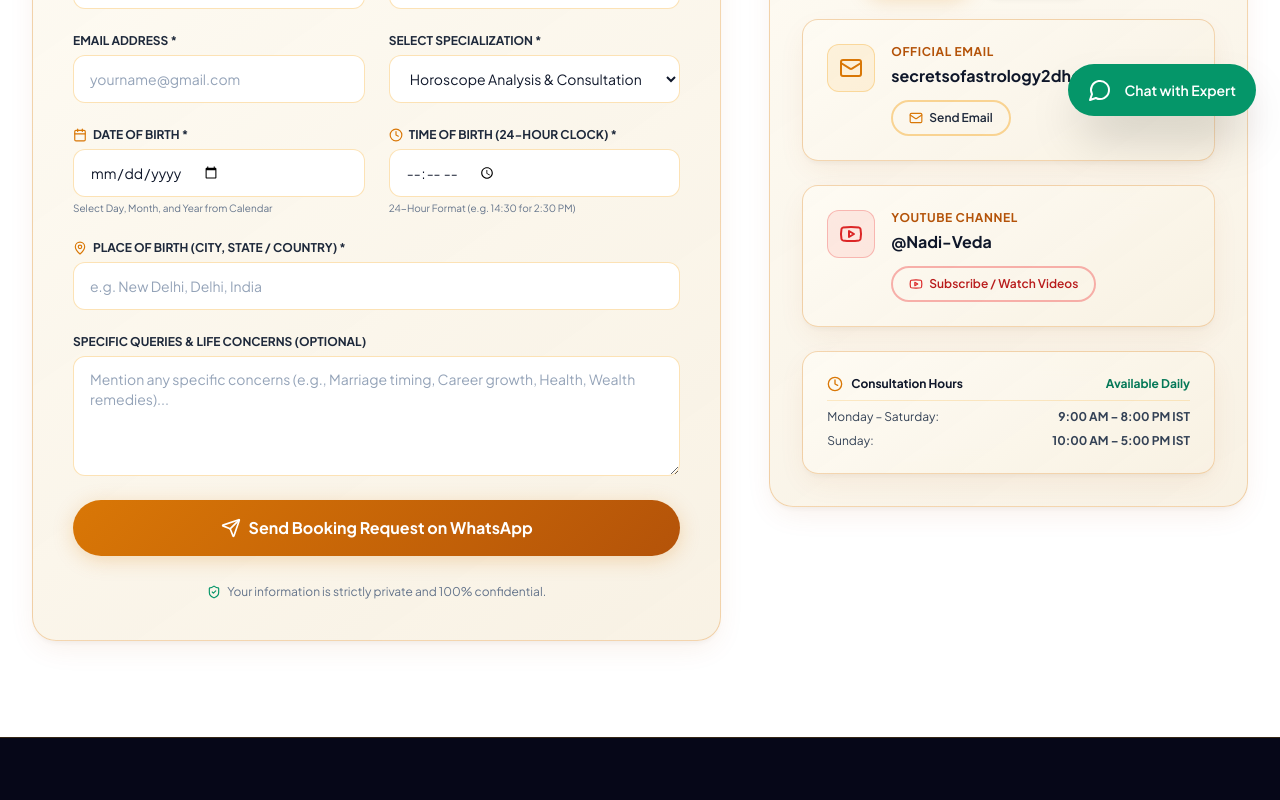
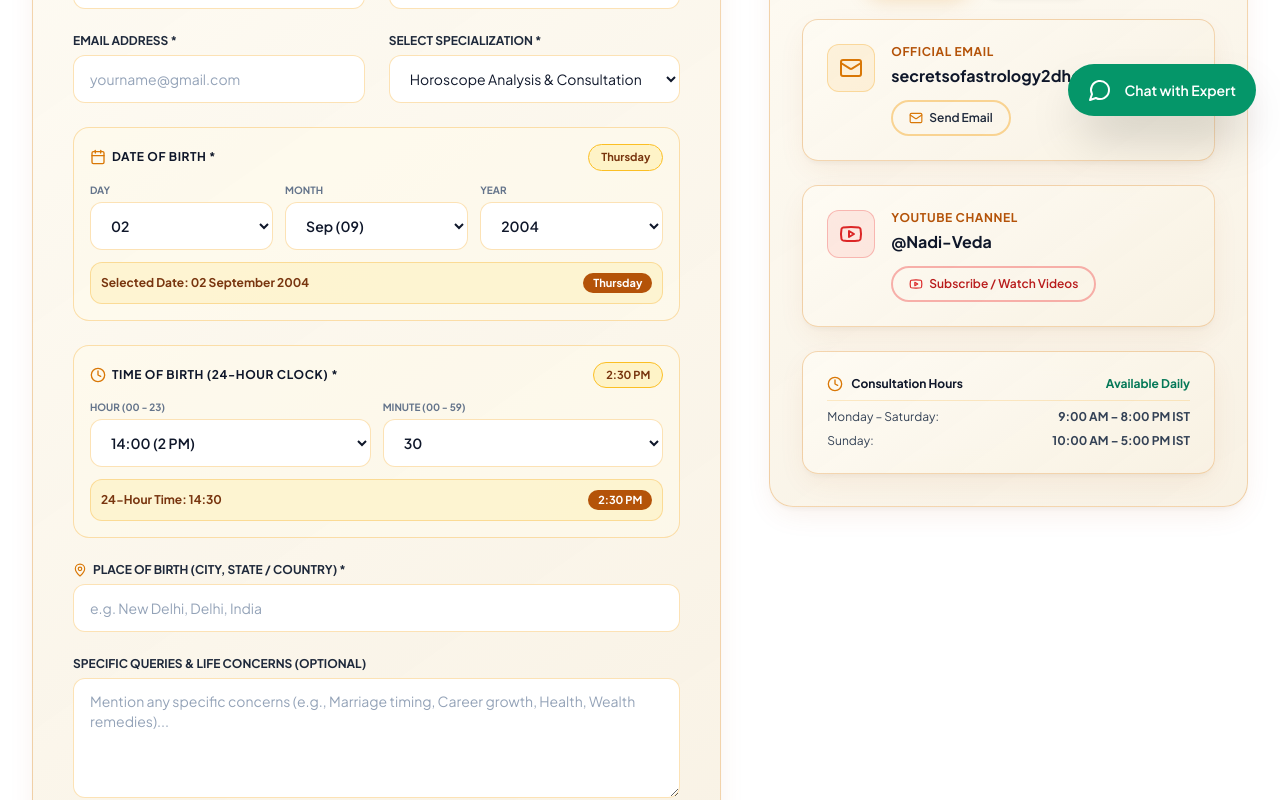
Before and after one commit to vanshrawat02/astrology-website, a Next.js app: page /contact in a window 1280 px wide. Shown: the part 660-1460 px from the top of the page. Built offline with nearby package versions, Linux system fonts and the light colour scheme.

Commit message:
Refactor Date of Birth and Time of Birth to fluid Day/Month/Year and 24h clock selectors with live weekday calculation badge

```diff
--- a/app/contact/page.tsx
+++ b/app/contact/page.tsx
@@ -18,8 +18,13 @@ function ContactForm() {
   const [phone, setPhone] = useState("");
   const [email, setEmail] = useState("");
   const [service, setService] = useState(preselectedService);
-  const [dob, setDob] = useState("");
-  const [tob, setTob] = useState("");
+  const [dobDay, setDobDay] = useState("02");
+  const [dobMonth, setDobMonth] = useState("09");
+  const [dobYear, setDobYear] = useState("2004");
+
+  const [tobHour, setTobHour] = useState("14");
+  const [tobMinute, setTobMinute] = useState("30");
+
   const [pob, setPob] = useState("");
   const [queries, setQueries] = useState("");
 
@@ -29,9 +34,50 @@ function ContactForm() {
     }
   }, [searchParams]);
 
+  const getFormattedDobInfo = (d: string, m: string, y: string) => {
+    if (!d || !m || !y) return null;
+    const yearNum = parseInt(y, 10);
+    const monthNum = parseInt(m, 10) - 1;
+    const dayNum = parseInt(d, 10);
+    if (isNaN(yearNum) || isNaN(monthNum) || isNaN(dayNum)) return null;
+    const dateObj = new Date(yearNum, monthNum, dayNum);
+    if (dateObj.getMonth() !== monthNum) return null;
+    const monthNames = [
+      "January", "February", "March", "April", "May", "June",
+      "July", "August", "September", "October", "November", "December"
+    ];
+    const weekday = dateObj.toLocaleDateString("en-US", { weekday: "long" });
+    const formattedDay = dayNum.toString().padStart(2, "0");
+    const monthName = monthNames[monthNum];
+    return {
+      formattedDate: `${formattedDay} ${monthName} ${yearNum}`,
+      weekday: weekday,
+      fullText: `${formattedDay} ${monthName} ${yearNum} (${weekday})`,
+    };
+  };
+
+  const getFormattedTobInfo = (h: string, m: string) => {
+    if (!h || !m) return null;
+    const hourNum = parseInt(h, 10);
+    const minNum = parseInt(m, 10);
+    if (isNaN(hourNum) || isNaN(minNum)) return null;
+    const formattedHour = hourNum.toString().padStart(2, "0");
+    const formattedMin = minNum.toString().padStart(2, "0");
+    const period = hourNum >= 12 ? "PM" : "AM";
+    const hour12 = hourNum % 12 === 0 ? 12 : hourNum % 12;
+    return {
+      time24: `${formattedHour}:${formattedMin}`,
+      time12: `${hour12}:${formattedMin} ${period}`,
+      fullText: `${formattedHour}:${formattedMin} (${hour12}:${formattedMin} ${period})`,
+    };
+  };
+
+  const dobInfo = getFormattedDobInfo(dobDay, dobMonth, dobYear);
+  const tobInfo = getFormattedTobInfo(tobHour, tobMinute);
+
   const handleSubmit = (e: React.FormEvent) => {
     e.preventDefault();
-    const textMessage = `*New Consultation Request*\n\n*Name:* ${fullName}\n*Phone:* ${phone}\n*Email:* ${email}\n*Specialization:* ${service}\n*Date of Birth:* ${dob || "N/A"}\n*Time of Birth (24h Clock):* ${tob || "N/A"}\n*Place of Birth:* ${pob || "N/A"}\n*Specific Queries:* ${queries || "N/A"}`;
+    const textMessage = `*New Consultation Request*\n\n*Name:* ${fullName}\n*Phone:* ${phone}\n*Email:* ${email}\n*Specialization:* ${service}\n*Date of Birth:* ${dobInfo ? dobInfo.fullText : "N/A"}\n*Time of Birth (24h Clock):* ${tobInfo ? tobInfo.fullText : "N/A"}\n*Place of Birth:* ${pob || "N/A"}\n*Specific Queries:* ${queries || "N/A"}`;
     const encodedText = encodeURIComponent(textMessage);
     const whatsappUrl = `https://wa.me/919319506529?text=${encodedText}`;
     window.open(whatsappUrl, "_blank");
@@ -115,40 +161,139 @@ function ContactForm() {
             </div>
           </div>
 
-          {/* BIRTH DATE & BIRTH TIME (CALENDAR & 24H CLOCK) */}
-          <div className="grid sm:grid-cols-2 gap-4 sm:gap-6 min-w-0">
-            <div className="min-w-0">
-              <label htmlFor="dob" className="flex items-center gap-1.5 text-xs font-bold text-slate-800 uppercase mb-1.5">
-                <Calendar className="w-3.5 h-3.5 text-amber-600" />
+          {/* DATE OF BIRTH SELECTOR (SMOOTH DAY / MONTH / YEAR) */}
+          <div className="min-w-0 p-4 rounded-2xl bg-amber-50/50 border border-amber-500/30 space-y-3">
+            <div className="flex items-center justify-between">
+              <label className="flex items-center gap-1.5 text-xs font-bold text-slate-900 uppercase tracking-wider">
+                <Calendar className="w-4 h-4 text-amber-600" />
                 <span>Date of Birth *</span>
               </label>
-              <Input
-                id="dob"
-                type="date"
-                required
-                className="bg-white border-amber-500/30 text-slate-900 text-xs sm:text-sm w-full min-w-0 cursor-pointer"
-                value={dob}
-                onChange={(e) => setDob(e.target.value)}
-              />
-              <span className="text-[10px] text-slate-500 block mt-1">Select Day, Month, and Year from Calendar</span>
+              {dobInfo && (
+                <Badge className="bg-amber-100 border border-amber-400 text-amber-900 text-[11px] font-bold">
+                  {dobInfo.weekday}
+                </Badge>
+              )}
             </div>
 
-            <div className="min-w-0">
-              <label htmlFor="tob" className="flex items-center gap-1.5 text-xs font-bold text-slate-800 uppercase mb-1.5">
-                <Clock className="w-3.5 h-3.5 text-amber-600" />
+            <div className="grid grid-cols-3 gap-2 sm:gap-3">
+              {/* DAY */}
+              <div>
+                <span className="text-[10px] font-bold text-slate-500 uppercase block mb-1">Day</span>
+                <Select
+                  value={dobDay}
+                  onChange={(e) => setDobDay(e.target.value)}
+                  className="bg-white border-amber-500/30 text-slate-900 text-xs sm:text-sm font-semibold w-full"
+                >
+                  {Array.from({ length: 31 }, (_, i) => {
+                    const val = (i + 1).toString().padStart(2, "0");
+                    return <option key={val} value={val}>{val}</option>;
+                  })}
+                </Select>
+              </div>
+
+              {/* MONTH */}
+              <div>
+                <span className="text-[10px] font-bold text-slate-500 uppercase block mb-1">Month</span>
+                <Select
+                  value={dobMonth}
+                  onChange={(e) => setDobMonth(e.target.value)}
+                  className="bg-white border-amber-500/30 text-slate-900 text-xs sm:text-sm font-semibold w-full truncate"
+                >
+                  <option value="01">Jan (01)</option>
+                  <option value="02">Feb (02)</option>
+                  <option value="03">Mar (03)</option>
+                  <option value="04">Apr (04)</option>
+                  <option value="05">May (05)</option>
+                  <option value="06">Jun (06)</option>
+                  <option value="07">Jul (07)</option>
+                  <option value="08">Aug (08)</option>
+                  <option value="09">Sep (09)</option>
+                  <option value="10">Oct (10)</option>
+                  <option value="11">Nov (11)</option>
+                  <option value="12">Dec (12)</option>
+                </Select>
+              </div>
+
+              {/* YEAR */}
+              <div>
+                <span className="text-[10px] font-bold text-slate-500 uppercase block mb-1">Year</span>
+                <Select
+                  value={dobYear}
+                  onChange={(e) => setDobYear(e.target.value)}
+                  className="bg-white border-amber-500/30 text-slate-900 text-xs sm:text-sm font-semibold w-full"
+                >
+                  {Array.from({ length: 87 }, (_, i) => {
+                    const yr = (2026 - i).toString();
+                    return <option key={yr} value={yr}>{yr}</option>;
+                  })}
+                </Select>
+              </div>
+            </div>
+
+            {dobInfo ? (
+              <div className="p-2.5 rounded-xl bg-amber-100/70 border border-amber-500/30 text-amber-900 text-xs font-bold flex items-center justify-between">
+                <span>Selected Date: {dobInfo.formattedDate}</span>
+                <span className="px-2.5 py-0.5 rounded-md bg-amber-700 text-white text-[11px] font-extrabold">{dobInfo.weekday}</span>
+              </div>
+            ) : (
+              <span className="text-[11px] text-slate-500 block">Select Day, Month, and Year to view weekday</span>
+            )}
+          </div>
+
+          {/* TIME OF BIRTH SELECTOR (24-HOUR CLOCK) */}
+          <div className="min-w-0 p-4 rounded-2xl bg-amber-50/50 border border-amber-500/30 space-y-3">
+            <div className="flex items-center justify-between">
+              <label className="flex items-center gap-1.5 text-xs font-bold text-slate-900 uppercase tracking-wider">
+                <Clock className="w-4 h-4 text-amber-600" />
                 <span>Time of Birth (24-Hour Clock) *</span>
               </label>
-              <Input
-                id="tob"
-                type="time"
-                step="60"
-                required
-                className="bg-white border-amber-500/30 text-slate-900 text-xs sm:text-sm w-full min-w-0 cursor-pointer"
-                value={tob}
-                onChange={(e) => setTob(e.target.value)}
-              />
-              <span className="text-[10px] text-slate-500 block mt-1">24-Hour Format (e.g. 14:30 for 2:30 PM)</span>
+              {tobInfo && (
+                <Badge className="bg-amber-100 border border-amber-400 text-amber-900 text-[11px] font-bold">
+                  {tobInfo.time12}
+                </Badge>
+              )}
             </div>
+
+            <div className="grid grid-cols-2 gap-3">
+              {/* HOUR */}
+              <div>
+                <span className="text-[10px] font-bold text-slate-500 uppercase block mb-1">Hour (00 - 23)</span>
+                <Select
+                  value={tobHour}
+                  onChange={(e) => setTobHour(e.target.value)}
+                  className="bg-white border-amber-500/30 text-slate-900 text-xs sm:text-sm font-semibold w-full"
+                >
+                  {Array.from({ length: 24 }, (_, i) => {
+                    const val = i.toString().padStart(2, "0");
+                    const period = i >= 12 ? "PM" : "AM";
+                    const h12 = i % 12 === 0 ? 12 : i % 12;
+                    return <option key={val} value={val}>{val}:00 ({h12} {period})</option>;
+                  })}
+                </Select>
+              </div>
+
+              {/* MINUTE */}
+              <div>
+                <span className="text-[10px] font-bold text-slate-500 uppercase block mb-1">Minute (00 - 59)</span>
+                <Select
+                  value={tobMinute}
+                  onChange={(e) => setTobMinute(e.target.value)}
+                  className="bg-white border-amber-500/30 text-slate-900 text-xs sm:text-sm font-semibold w-full"
+                >
+                  {Array.from({ length: 60 }, (_, i) => {
+                    const val = i.toString().padStart(2, "0");
+                    return <option key={val} value={val}>{val}</option>;
+                  })}
+                </Select>
+              </div>
+            </div>
+
+            {tobInfo && (
+              <div className="p-2.5 rounded-xl bg-amber-100/70 border border-amber-500/30 text-amber-900 text-xs font-bold flex items-center justify-between">
+                <span>24-Hour Time: {tobInfo.time24}</span>
+                <span className="px-2.5 py-0.5 rounded-md bg-amber-700 text-white text-[11px] font-extrabold">{tobInfo.time12}</span>
+              </div>
+            )}
           </div>
 
           {/* PLACE OF BIRTH */}
```
